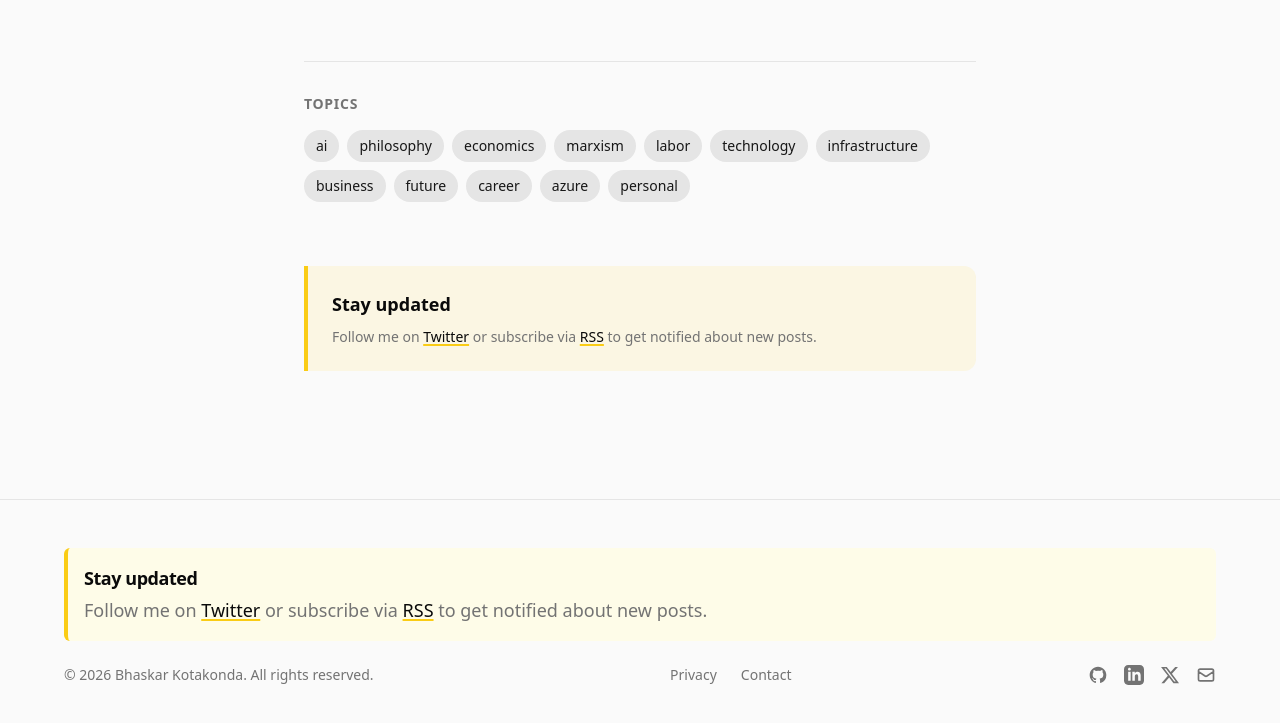
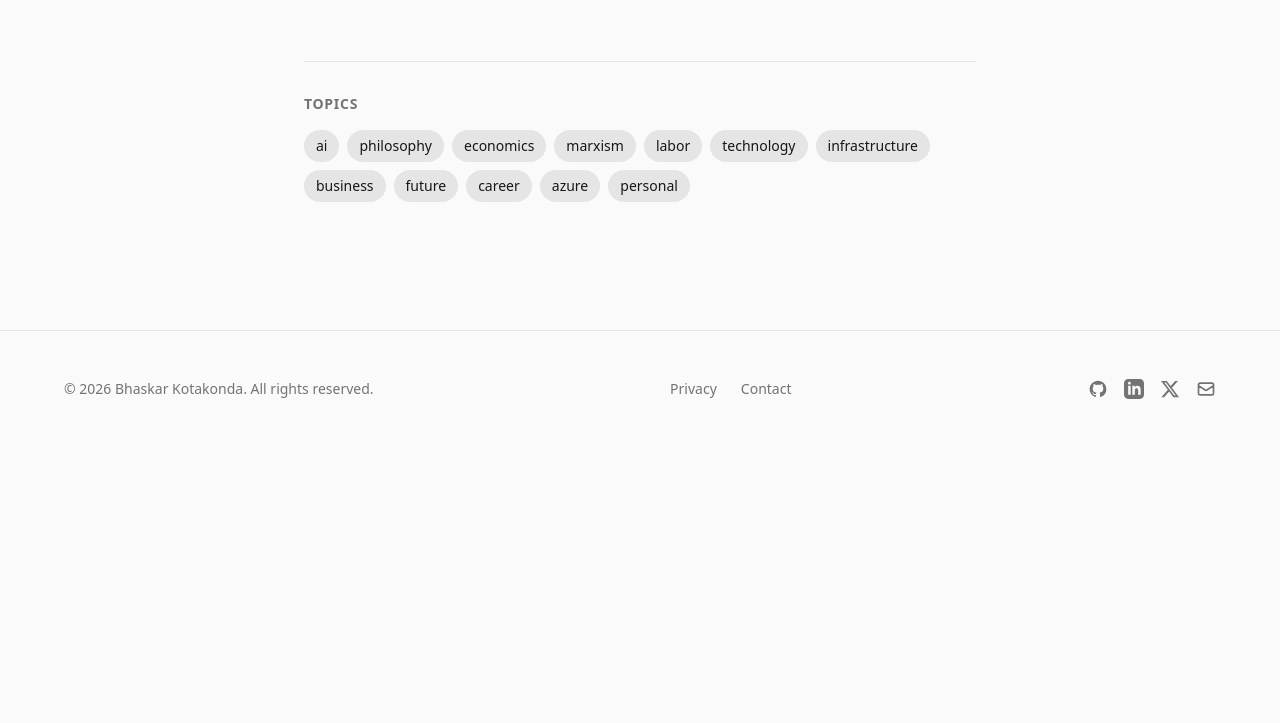
Before and after one commit to bhaskarkotakonda/bhaskarkotakonda.github.io, an Astro site: page /writing in a window 1280 px wide. Shown: the part 643-1366 px from the top of the page. After the commit the page ends 1090 px from the top, so only its background shows below. Built offline with nearby package versions, Linux system fonts and the light colour scheme; Astro itself is replaced by a stand-in of ours.

Commit message:
Remove 'Stay updated' callouts from footer and writing index

```diff
--- a/src/components/Footer.tsx
+++ b/src/components/Footer.tsx
@@ -17,8 +17,8 @@ interface FooterProps {
 
 const socialLinks: SocialLink[] = [
   {
-    href: 'https://github.com',
-    label: 'GitHub',
+    href: "https://github.com",
+    label: "GitHub",
     icon: (
       <svg className="w-5 h-5" fill="currentColor" viewBox="0 0 24 24">
         <path
@@ -30,8 +30,8 @@ const socialLinks: SocialLink[] = [
     ),
   },
   {
-    href: 'https://linkedin.com',
-    label: 'LinkedIn',
+    href: "https://linkedin.com",
+    label: "LinkedIn",
     icon: (
       <svg className="w-5 h-5" fill="currentColor" viewBox="0 0 24 24">
         <path d="M19 0h-14c-2.761 0-5 2.239-5 5v14c0 2.761 2.239 5 5 5h14c2.762 0 5-2.239 5-5v-14c0-2.761-2.238-5-5-5zm-11 19h-3v-11h3v11zm-1.5-12.268c-.966 0-1.75-.79-1.75-1.764s.784-1.764 1.75-1.764 1.75.79 1.75 1.764-.783 1.764-1.75 1.764zm13.5 12.268h-3v-5.604c0-3.368-4-3.113-4 0v5.604h-3v-11h3v1.765c1.396-2.586 7-2.777 7 2.476v6.759z" />
@@ -39,8 +39,8 @@ const socialLinks: SocialLink[] = [
     ),
   },
   {
-    href: 'https://twitter.com',
-    label: 'Twitter',
+    href: "https://twitter.com",
+    label: "Twitter",
     icon: (
       <svg className="w-5 h-5" fill="currentColor" viewBox="0 0 24 24">
         <path d="M18.244 2.25h3.308l-7.227 8.26 8.502 11.24H16.17l-5.214-6.817L4.99 21.75H1.68l7.73-8.835L1.254 2.25H8.08l4.713 6.231zm-1.161 17.52h1.833L7.084 4.126H5.117z" />
@@ -48,10 +48,15 @@ const socialLinks: SocialLink[] = [
     ),
   },
   {
-    href: 'mailto:hello@example.com',
-    label: 'Email',
+    href: "mailto:hello@example.com",
+    label: "Email",
     icon: (
-      <svg className="w-5 h-5" fill="none" stroke="currentColor" viewBox="0 0 24 24">
+      <svg
+        className="w-5 h-5"
+        fill="none"
+        stroke="currentColor"
+        viewBox="0 0 24 24"
+      >
         <path
           strokeLinecap="round"
           strokeLinejoin="round"
@@ -64,23 +69,16 @@ const socialLinks: SocialLink[] = [
 ];
 
 const footerLinks = [
-  { href: '/privacy', label: 'Privacy' },
-  { href: '/contact', label: 'Contact' },
+  { href: "/privacy", label: "Privacy" },
+  { href: "/contact", label: "Contact" },
 ];
 
-export default function Footer({ basePath = '' }: FooterProps) {
+export default function Footer({ basePath = "" }: FooterProps) {
   const currentYear = new Date().getFullYear();
 
   return (
     <footer className="border-t border-os-light bg-os-white">
       <div className="max-w-content mx-auto px-4 md:px-6 py-12">
-        <div className="mb-6 p-4 bg-yellow-50 border-l-4 border-yellow-400 rounded">
-          <h3 className="text-lg font-semibold text-os-black">Stay updated</h3>
-          <p className="text-os-muted mt-1">
-            Follow me on <a href="https://x.com/bhaskieboi" target="_blank" rel="noopener noreferrer" className="underline">Twitter</a> or subscribe via <a href="/rss.xml" className="underline">RSS</a> to get notified about new posts.
-          </p>
-        </div>
-
         <div className="flex flex-col md:flex-row justify-between items-center gap-6">
           {/* Brand & Copyright */}
           <div className="text-center md:text-left">
--- a/src/pages/writing/index.astro
+++ b/src/pages/writing/index.astro
@@ -84,13 +84,6 @@ const years = Object.keys(postsByYear).sort((a, b) => Number(b) - Number(a));
       </div>
     )}
 
-    <!-- Subscribe CTA -->
-    <div class="mt-16 p-6 bg-os-accent/10 border-l-4 border-os-accent rounded-r-lg">
-      <p class="font-semibold text-os-black mb-2">Stay updated</p>
-      <p class="text-os-muted text-sm">
-        Follow me on <a href="https://twitter.com/yourusername" target="_blank" rel="noopener noreferrer">Twitter</a> or
-        subscribe via <a href="/rss.xml">RSS</a> to get notified about new posts.
-      </p>
-    </div>
+
   </section>
 </BaseLayout>
```
